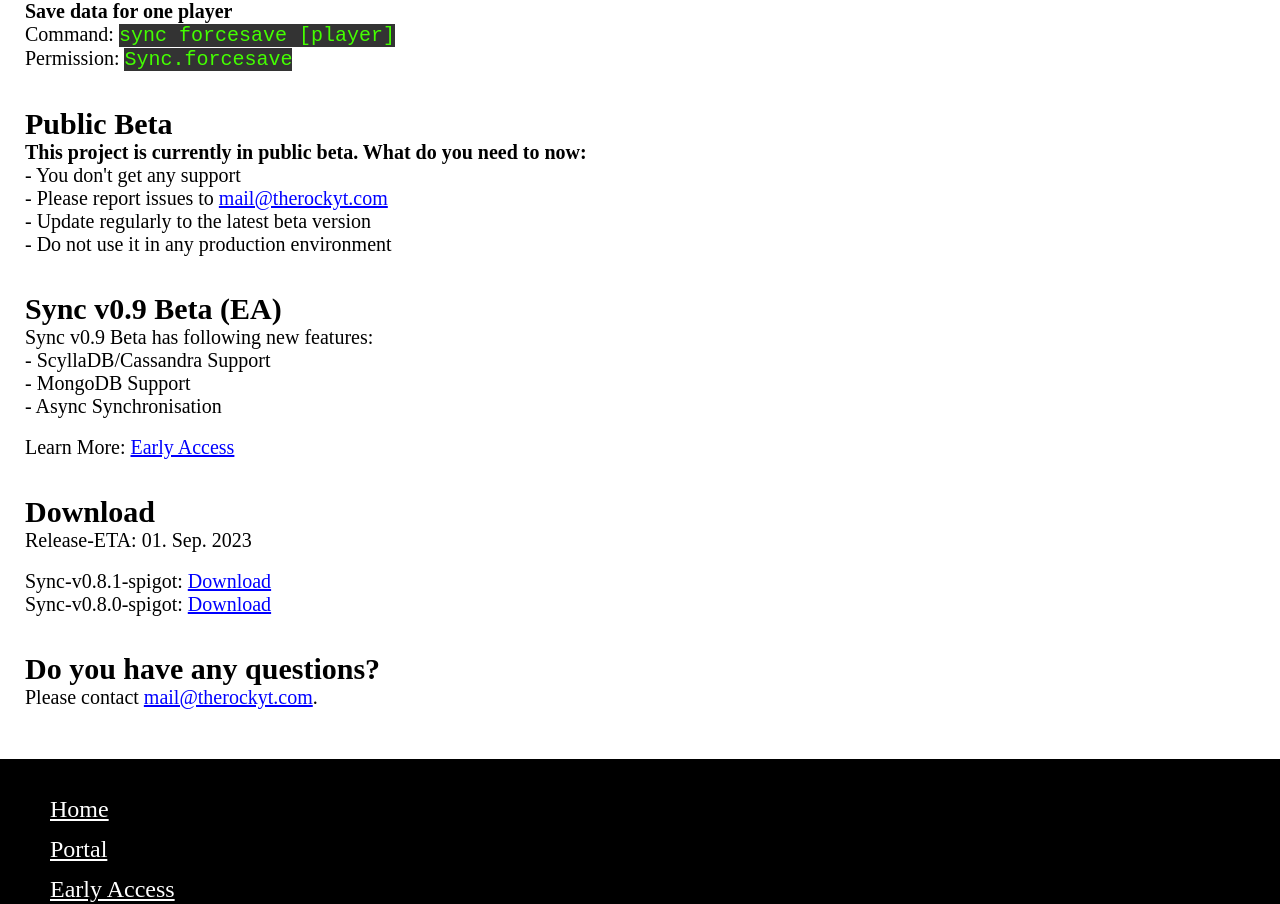
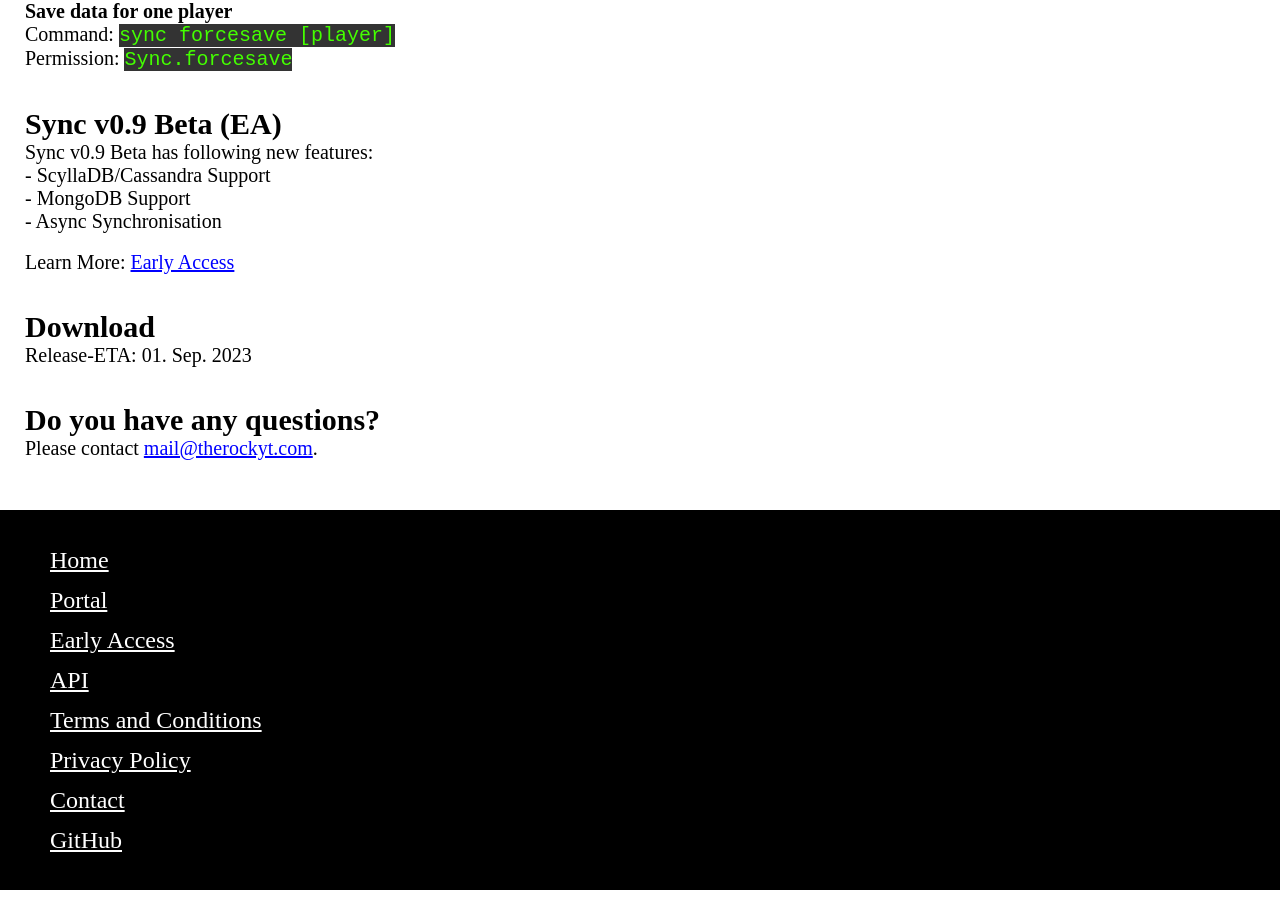
Before and after one commit to TheRockYT/www.therockyt.com, a Next.js app: page /sync in a window 1280 px wide. Shown: the part 1760-2664 px from the top of the page. Built offline with nearby package versions, Linux system fonts and the light colour scheme.

Commit message:
Updated Sync

```diff
--- a/app/(projects)/sync/page.tsx
+++ b/app/(projects)/sync/page.tsx
@@ -123,19 +123,6 @@
       </p>
       <br />
       <br />
-      <h2>Public Beta</h2>
-      <h3>
-        This project is currently in public beta. What do you need to now:
-      </h3>
-      <p>- You don't get any support</p>
-      <p>
-        - Please report issues to{" "}
-        <Link href="mailto:mail@therockyt.com">mail@therockyt.com</Link>
-      </p>
-      <p>- Update regularly to the latest beta version</p>
-      <p>- Do not use it in any production environment</p>
-      <br />
-      <br />
       <h2>Sync v0.9 Beta (EA)</h2>
       <p>Sync v0.9 Beta has following new features:</p>
       <p>- ScyllaDB/Cassandra Support</p>
@@ -150,25 +137,6 @@
       <h2>Download</h2>
       <p>Release-ETA: 01. Sep. 2023</p>
       <br />
-      <p>
-        Sync-v0.8.1-spigot:{" "}
-        <a
-          href="https://api.therockyt.com/pl/sync/download/Sync-v0.8.1-spigot.jar"
-          download
-        >
-          Download
-        </a>
-      </p>
-      <p>
-        Sync-v0.8.0-spigot:{" "}
-        <a
-          href="https://api.therockyt.com/pl/sync/download/Sync-v0.8.0-spigot.jar"
-          download
-        >
-          Download
-        </a>
-      </p>
-      <br />
       <br />
       <h2>Do you have any questions?</h2>
       <p>
```
